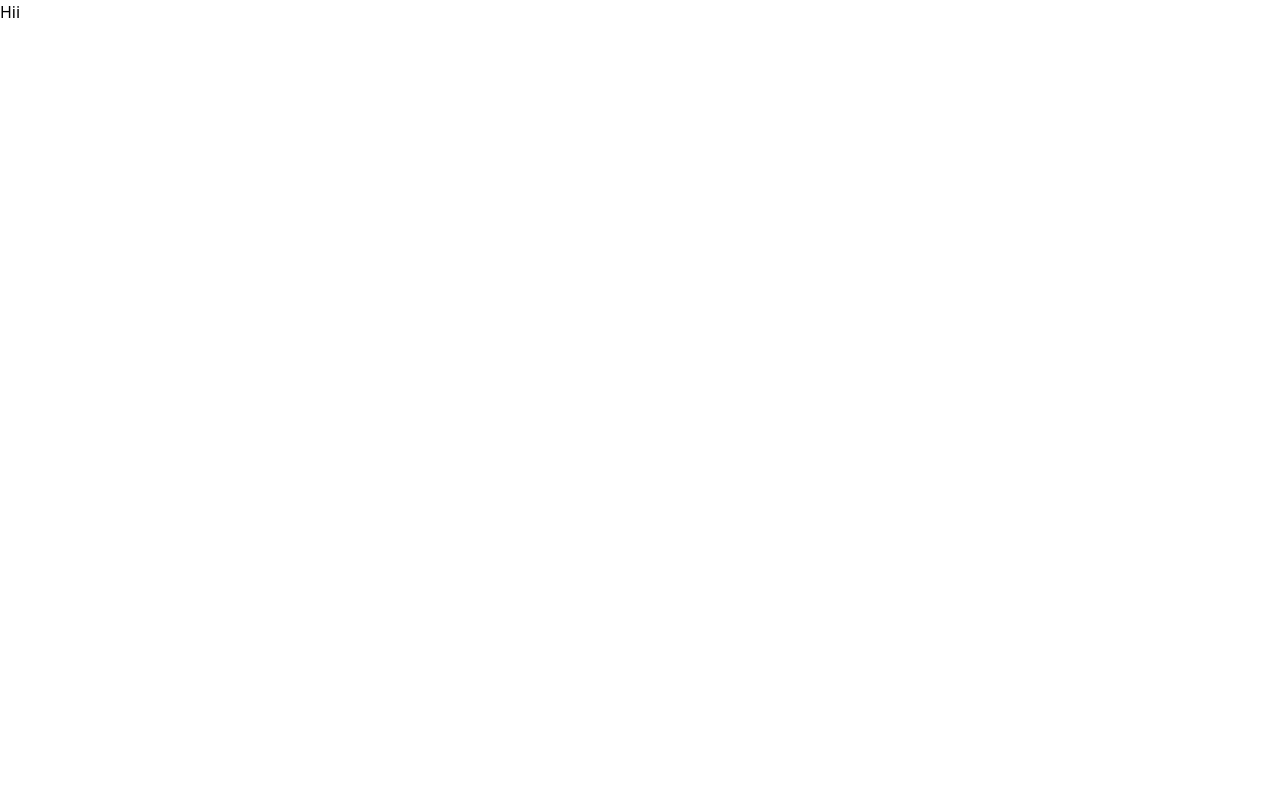
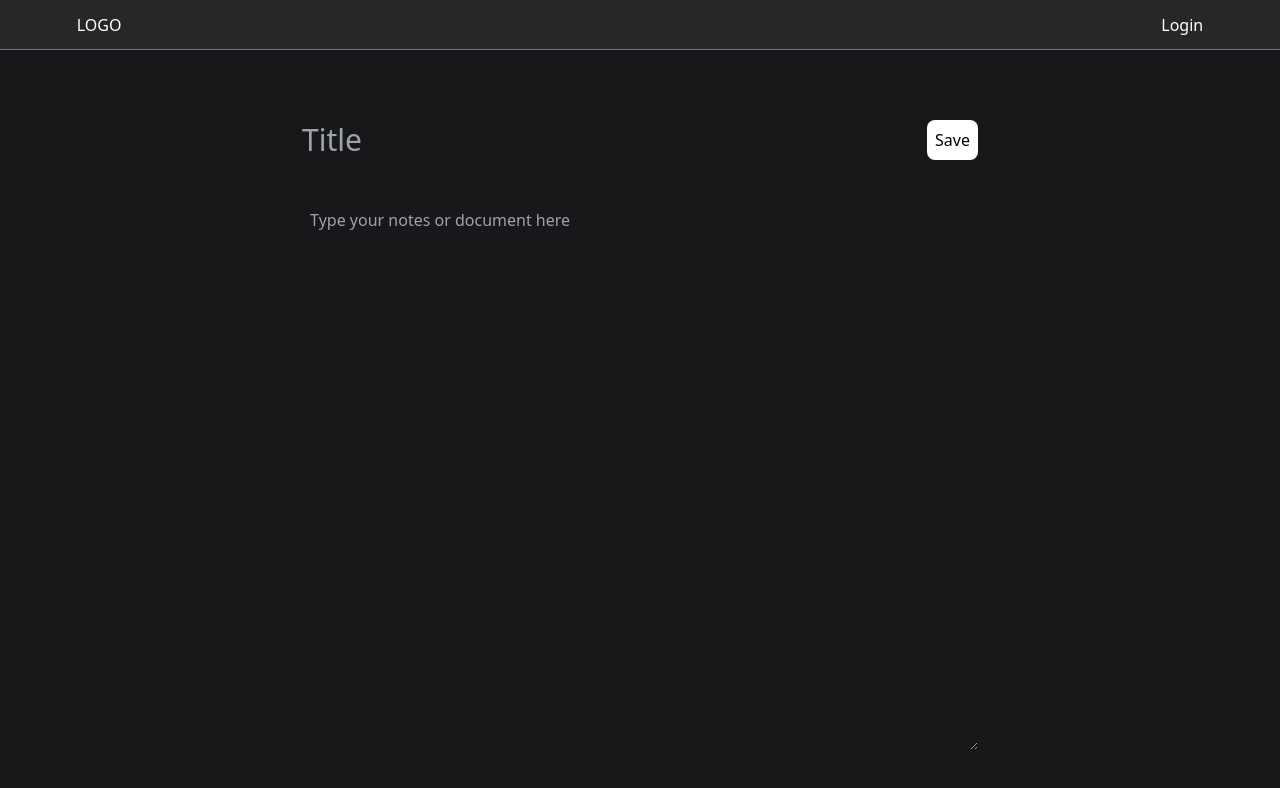
Before and after one commit to Prathamesh942/Eraser, a React (Vite) app in the folder client/: page /workspace/1 in a window 1280 px wide. Shown: the top 788 px of the page. Built offline with nearby package versions, Linux system fonts and the light colour scheme.

Commit message:
add authentication

```diff
--- a/client/package.json
+++ b/client/package.json
@@ -10,8 +10,11 @@
     "preview": "vite preview"
   },
   "dependencies": {
+    "axios": "^1.7.2",
     "react": "^18.3.1",
-    "react-dom": "^18.3.1"
+    "react-dom": "^18.3.1",
+    "react-quill": "^2.0.0",
+    "react-router-dom": "^6.24.1"
   },
   "devDependencies": {
     "@types/react": "^18.3.3",
--- a/client/src/App.tsx
+++ b/client/src/App.tsx
@@ -1,12 +1,39 @@
-import { useState } from "react";
-import reactLogo from "./assets/react.svg";
-import viteLogo from "/vite.svg";
 import "./App.css";
+import { createBrowserRouter, RouterProvider } from "react-router-dom";
+import LoginPage from "./pages/LoginPage";
+import RegisterPage from "./pages/RegisterPage";
+import { AuthProvider } from "./AuthContext";
+import Home from "./pages/Home";
+import axios from "axios";
+import Workspace from "./pages/Workspace";
+
+axios.defaults.withCredentials = true;
+
+const router = createBrowserRouter([
+  {
+    path: "/",
+    element: <Home />,
+  },
+  {
+    path: "/login",
+    element: <LoginPage />,
+  },
+  {
+    path: "/register",
+    element: <RegisterPage />,
+  },
+  {
+    path: "/workspace/:projectId",
+    element: <Workspace />,
+  },
+]);
 
 function App() {
-  const [count, setCount] = useState(0);
-
-  return <div className="">Hii</div>;
+  return (
+    <AuthProvider>
+      <RouterProvider router={router} />
+    </AuthProvider>
+  );
 }
 
 export default App;
--- /dev/null
+++ b/client/src/AuthContext.tsx
@@ -0,0 +1,70 @@
+import axios from "axios";
+import React, {
+  createContext,
+  useState,
+  useContext,
+  ReactNode,
+  useEffect,
+} from "react";
+import { useNavigate } from "react-router-dom";
+
+interface AuthContextType {
+  user: string | null;
+  login: (email: string, password: string) => void;
+  logout: () => void;
+}
+
+const AuthContext = createContext<AuthContextType | undefined>(undefined);
+
+export const useAuth = () => {
+  const context = useContext(AuthContext);
+  if (!context) {
+    throw new Error("useAuth must be used within an AuthProvider");
+  }
+  return context;
+};
+
+interface AuthProviderProps {
+  children: ReactNode;
+}
+
+export const AuthProvider: React.FC<AuthProviderProps> = ({ children }) => {
+  const [user, setUser] = useState<string | null>(() => {
+    const storedUser = localStorage.getItem("eraseruser");
+    return storedUser ? JSON.parse(storedUser) : null;
+  });
+
+  useEffect(() => {}, []);
+
+  const login = async (email: string, password: string) => {
+    try {
+      const res = await axios.post(
+        "http://localhost:8000/api/v1/users/login",
+        {
+          email,
+          password,
+        },
+        {
+          withCredentials: true,
+        }
+      );
+      console.log(res);
+
+      setUser(res.data.data);
+      localStorage.setItem("eraseruser", JSON.stringify(res.data.data));
+    } catch (error) {
+      console.log(error);
+    }
+  };
+
+  const logout = () => {
+    setUser(null);
+    localStorage.removeItem("eraseruser");
+  };
+
+  return (
+    <AuthContext.Provider value={{ user, login, logout }}>
+      {children}
+    </AuthContext.Provider>
+  );
+};
--- /dev/null
+++ b/client/src/components/Navbar.tsx
@@ -0,0 +1,27 @@
+import React, { useEffect } from "react";
+import { useAuth } from "../AuthContext";
+
+const Navbar = () => {
+  const { user, logout, login } = useAuth();
+  console.log(user);
+  useEffect(() => {}, [user]);
+  return (
+    <div className=" w-screen bg-zinc-800 absolute top-0 flex justify-between px-[6vw] text-white  h-[50px] items-center border-b border-zinc-500 bg-transparent">
+      <div>LOGO</div>
+      <div className=" flex gap-5">
+        {user && (
+          <span className=" w-8 h-8 bg-white text-black rounded-full flex justify-center items-center font-bold text-xl">
+            {user?.user?.name[0].toUpperCase()}
+          </span>
+        )}
+        {user ? (
+          <button onClick={logout}>Logout</button>
+        ) : (
+          <button>Login</button>
+        )}
+      </div>
+    </div>
+  );
+};
+
+export default Navbar;
--- /dev/null
+++ b/client/src/pages/Home.tsx
@@ -0,0 +1,19 @@
+import React from "react";
+import Navbar from "../components/Navbar";
+import { useAuth } from "../AuthContext";
+import { useNavigate } from "react-router-dom";
+
+const Home = () => {
+  const { user, login } = useAuth();
+  const navigate = useNavigate();
+  if (!user) {
+    navigate("/login");
+  }
+  return (
+    <div className=" w-screen h-screen bg-zinc-900">
+      <Navbar />
+    </div>
+  );
+};
+
+export default Home;
--- /dev/null
+++ b/client/src/pages/LoginPage.tsx
@@ -0,0 +1,60 @@
+import React, { useState } from "react";
+import { useAuth } from "../AuthContext";
+import { Link, useNavigate } from "react-router-dom";
+
+const LoginPage: React.FC = () => {
+  const [email, setEmail] = useState("");
+  const [password, setPassword] = useState("");
+  const { user, login } = useAuth();
+  const navigate = useNavigate();
+
+  console.log(user);
+
+  if (user != null) {
+    navigate("/");
+  }
+
+  const handleLogin = (e: React.FormEvent) => {
+    e.preventDefault();
+    login(email, password);
+  };
+
+  return (
+    <div className=" flex w-screen h-screen bg-zinc-900 justify-center items-center text-white">
+      <div className=" flex flex-col gap-10 justify-center  items-center">
+        <h1>Login</h1>
+        <form
+          onSubmit={handleLogin}
+          className=" flex justify-center flex-col gap-5 bg-white p-10 rounded-3xl text-black"
+        >
+          <input
+            type="text"
+            onChange={(e) => setEmail(e.target.value)}
+            placeholder="Email"
+            className=" outline-none"
+          />
+          <input
+            type="password"
+            onChange={(e) => setPassword(e.target.value)}
+            placeholder="Password"
+            className=" outline-none"
+          />
+          <button
+            type="submit"
+            className=" bg-zinc-900 p-2 rounded-xl text-white"
+          >
+            Login
+          </button>
+          <p className=" text-zinc-500">
+            Don't have an account?{" "}
+            <Link to="/register">
+              <span className=" text-blue-500">Register</span>
+            </Link>
+          </p>
+        </form>
+      </div>
+    </div>
+  );
+};
+
+export default LoginPage;
--- /dev/null
+++ b/client/src/pages/RegisterPage.tsx
@@ -0,0 +1,81 @@
+import React, { useState } from "react";
+import { useAuth } from "../AuthContext";
+import { Link, useNavigate } from "react-router-dom";
+import axios from "axios";
+
+const RegisterPage: React.FC = () => {
+  const [name, setName] = useState("");
+  const [email, setEmail] = useState("");
+  const [password, setPassword] = useState("");
+  const { user, login } = useAuth();
+  const navigate = useNavigate();
+
+  console.log(user);
+
+  if (user != null) {
+    navigate("/");
+  }
+
+  const handleRegister = async (e: React.FormEvent) => {
+    e.preventDefault();
+    try {
+      const res = await axios.post(
+        "http://localhost:8000/api/v1/users/register",
+        {
+          name,
+          email,
+          password,
+        }
+      );
+      console.log(res);
+      navigate("/login");
+    } catch (error) {
+      console.log(error);
+    }
+  };
+
+  return (
+    <div className=" flex w-screen h-screen bg-zinc-900 justify-center items-center text-white">
+      <div className=" flex flex-col gap-10 justify-center  items-center">
+        <h1>Register</h1>
+        <form
+          onSubmit={handleRegister}
+          className=" flex justify-center flex-col gap-5 bg-white p-10 rounded-3xl text-black"
+        >
+          <input
+            type="text"
+            onChange={(e) => setName(e.target.value)}
+            placeholder="name"
+            className=" outline-none"
+          />
+          <input
+            type="text"
+            onChange={(e) => setEmail(e.target.value)}
+            placeholder="Email"
+            className=" outline-none"
+          />
+          <input
+            type="password"
+            onChange={(e) => setPassword(e.target.value)}
+            placeholder="Password"
+            className=" outline-none"
+          />
+          <button
+            type="submit"
+            className=" bg-zinc-900 p-2 rounded-xl text-white"
+          >
+            Register
+          </button>
+          <p className=" text-zinc-500">
+            Already have an account?{" "}
+            <Link to="/login">
+              <span className=" text-blue-500">Login</span>
+            </Link>
+          </p>
+        </form>
+      </div>
+    </div>
+  );
+};
+
+export default RegisterPage;
--- /dev/null
+++ b/client/src/pages/Workspace.tsx
@@ -0,0 +1,48 @@
+import React, { useState } from "react";
+import ReactQuill from "react-quill";
+import "react-quill/dist/quill.snow.css";
+import Navbar from "../components/Navbar";
+
+const Workspace: React.FC = () => {
+  const [title, setTitle] = useState("");
+  const [content, setContent] = useState("");
+
+  const handleChange = (e: React.ChangeEvent<HTMLTextAreaElement>) => {
+    setContent(e.target.value);
+  };
+
+  return (
+    <div className="bg-zinc-900 w-screen h-screen pt-[70px] text-white">
+      <Navbar />
+      <div className="h-full w-screen px-[6vw]">
+        <div className="w-full h-full px-[20%]">
+          <div className="w-full h-full py-[50px] flex flex-col gap-10">
+            <div className=" flex items-center justify-between">
+              <input
+                className=" bg-transparent text-white text-3xl outline-none"
+                type="text"
+                placeholder="Title"
+                value={title}
+                onChange={(e) => {
+                  setTitle(e.target.value);
+                }}
+              />
+              <button className=" bg-white text-black rounded-lg p-2">
+                Save
+              </button>
+            </div>
+
+            <textarea
+              className="flex-grow p-2 bg-transparent text-white rounded-md focus:outline-none focus:border-zinc-500 "
+              value={content}
+              onChange={handleChange}
+              placeholder="Type your notes or document here "
+            ></textarea>
+          </div>
+        </div>
+      </div>
+    </div>
+  );
+};
+
+export default Workspace;
```
Also changed, not shown: 2 other files (tests, documents, lock files or other folders).
